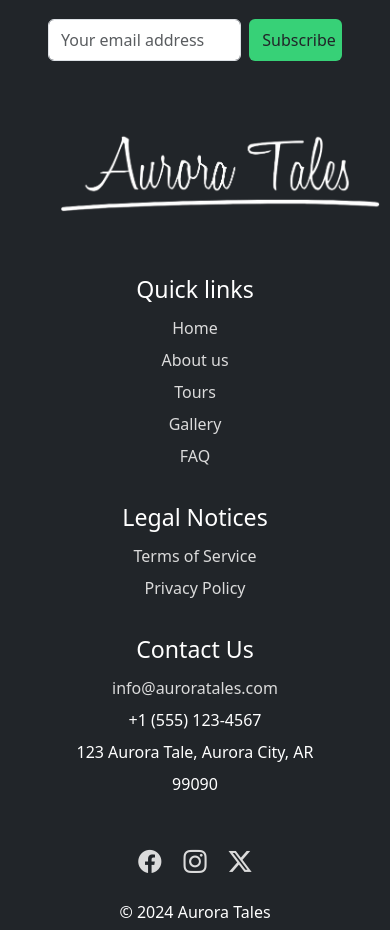
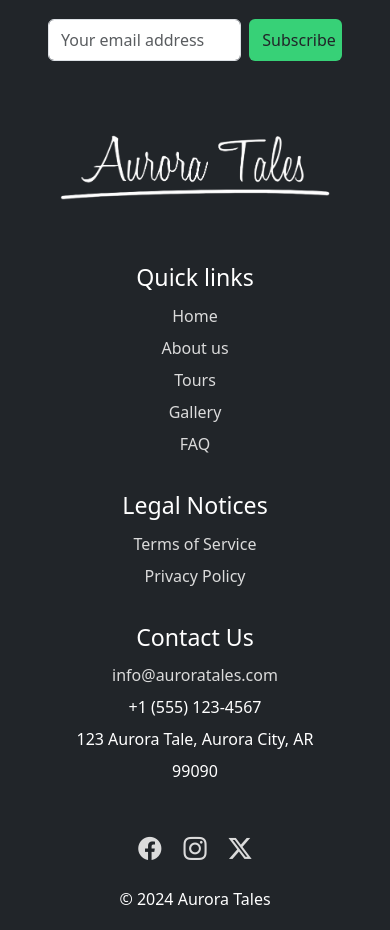
Before and after one commit to aouellet97/AuroraTales, a plain HTML site: page index.html in a window 390 px wide. Shown: the part 3400-4330 px from the top of the page. Drawn offline with nearby package versions, Linux system fonts and the light colour scheme.

Commit message:
footer logo responsive small screens

```diff
--- a/style.css
+++ b/style.css
@@ -82,7 +82,8 @@
     }
 
     .logo-footer{
-        width: 320px;
+        max-width: 320px;
+        width: 100%;
     }
 }
 
```
